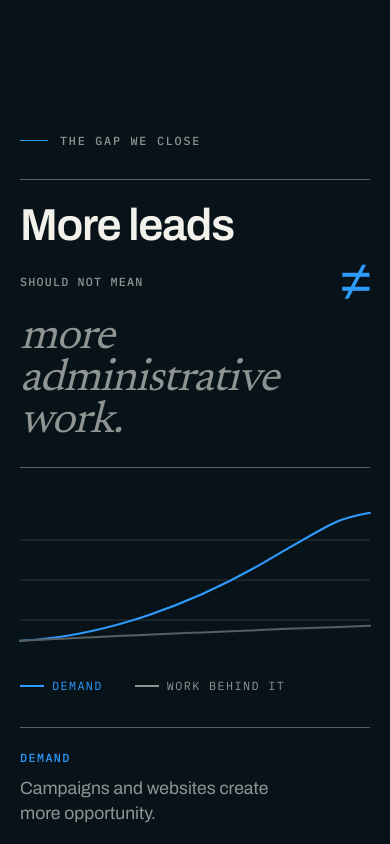
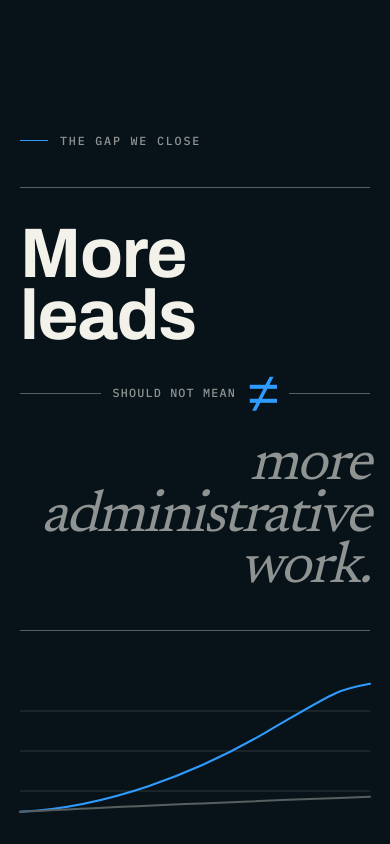
Before and after one commit to Aldo140/ArctosLaunchpad, a Next.js app: page / in a window 390 px wide. Shown: the part 1920-2764 px from the top of the page. Built offline with nearby package versions, Linux system fonts and the light colour scheme; no server answers.

Commit message:
refactor: elevate lead growth statement

```diff
--- a/app/home.css
+++ b/app/home.css
@@ -3328,20 +3328,17 @@ ul.work__clients {
 
 .statement__inner {
   display: grid;
-  gap: clamp(2rem, 4vw, 3.5rem);
+  gap: clamp(2.5rem, 5vw, 4.5rem);
 }
 
 .statement__title {
   display: grid;
-  grid-template-columns: minmax(0, 0.95fr) clamp(7rem, 12vw, 10rem) minmax(
-      0,
-      1.15fr
-    );
-  align-items: center;
-  gap: clamp(1.25rem, 3vw, 3rem);
+  grid-template-columns: minmax(0, 1fr);
+  align-items: start;
+  gap: clamp(1.75rem, 4vw, 3.5rem);
   max-width: none;
   margin: 0;
-  padding-block: clamp(1.5rem, 3vw, 2.5rem);
+  padding-block: clamp(2.5rem, 6vw, 5.5rem);
   border-top: var(--hair) solid var(--rule-strong);
   border-bottom: var(--hair) solid var(--rule-strong);
 }
@@ -3349,29 +3346,46 @@ ul.work__clients {
 .statement__demand,
 .statement__admin {
   display: block;
-  font-size: clamp(2.8rem, 5.5vw, 5.6rem);
-  line-height: 0.94;
+  line-height: 0.88;
   text-wrap: balance;
 }
 
 .statement__demand {
+  max-width: 9ch;
+  font-size: clamp(4.5rem, 10vw, 9.75rem);
+  font-weight: 680;
+  font-stretch: 84%;
   color: var(--fg);
 }
 
 .statement__admin {
+  justify-self: end;
+  max-width: 12ch;
+  font-size: clamp(4rem, 8.5vw, 8.5rem);
   font-family: var(--font-display);
   font-style: italic;
   font-weight: 400;
-  letter-spacing: -0.025em;
+  letter-spacing: -0.035em;
+  text-align: right;
   color: var(--fg-dim);
 }
 
 .statement__operator {
   display: grid;
-  justify-items: center;
-  gap: var(--s2);
+  grid-template-columns: minmax(2rem, 1fr) auto auto minmax(2rem, 1fr);
+  align-items: center;
+  gap: clamp(0.75rem, 2vw, 1.75rem);
+  width: 100%;
   color: var(--signal);
   text-align: center;
+}
+
+.statement__operator::before,
+.statement__operator::after {
+  content: "";
+  width: 100%;
+  height: var(--hair);
+  background: var(--rule-strong);
 }
 
 .statement__operator span {
@@ -3382,11 +3396,12 @@ ul.work__clients {
   letter-spacing: 0.1em;
   text-transform: uppercase;
   color: var(--fg-dim);
+  white-space: nowrap;
 }
 
 .statement__operator strong {
   font-family: var(--font-ui);
-  font-size: clamp(3.5rem, 6vw, 6rem);
+  font-size: clamp(3.5rem, 5vw, 5.5rem);
   font-weight: 350;
   line-height: 0.7;
 }
@@ -3440,20 +3455,17 @@ ul.work__clients {
 
 @media (max-width: 900px) {
   .statement__title {
-    grid-template-columns: minmax(0, 1fr);
-    align-items: start;
-    gap: var(--s4);
-  }
-
-  .statement__operator {
-    grid-template-columns: auto 1fr;
-    align-items: center;
-    justify-items: start;
-    text-align: left;
-  }
-
-  .statement__operator strong {
-    justify-self: end;
+    gap: clamp(1.5rem, 7vw, 2.5rem);
+    padding-block: clamp(2rem, 9vw, 3.5rem);
+  }
+
+  .statement__demand {
+    font-size: clamp(3.5rem, 18vw, 5.5rem);
+  }
+
+  .statement__admin {
+    max-width: 10ch;
+    font-size: clamp(3.25rem, 15vw, 5rem);
   }
 
   .statement__proof {
```
